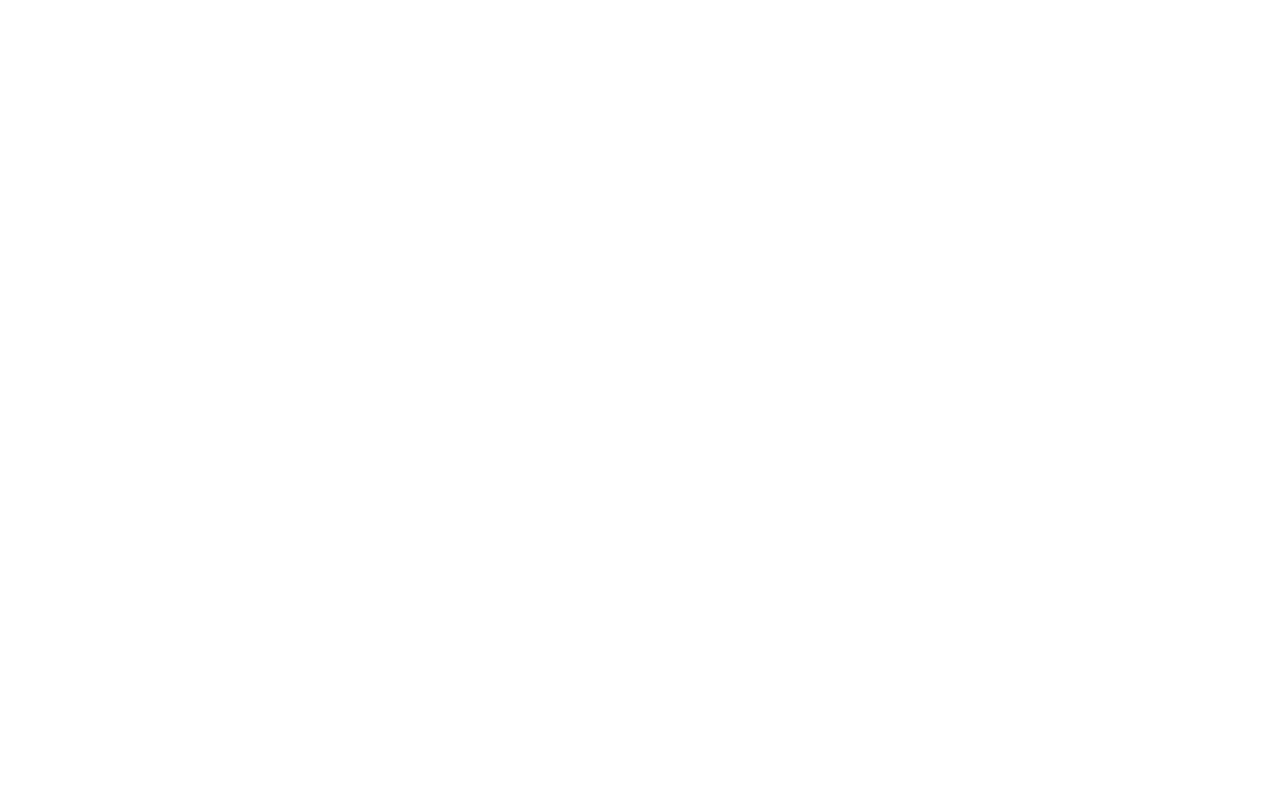
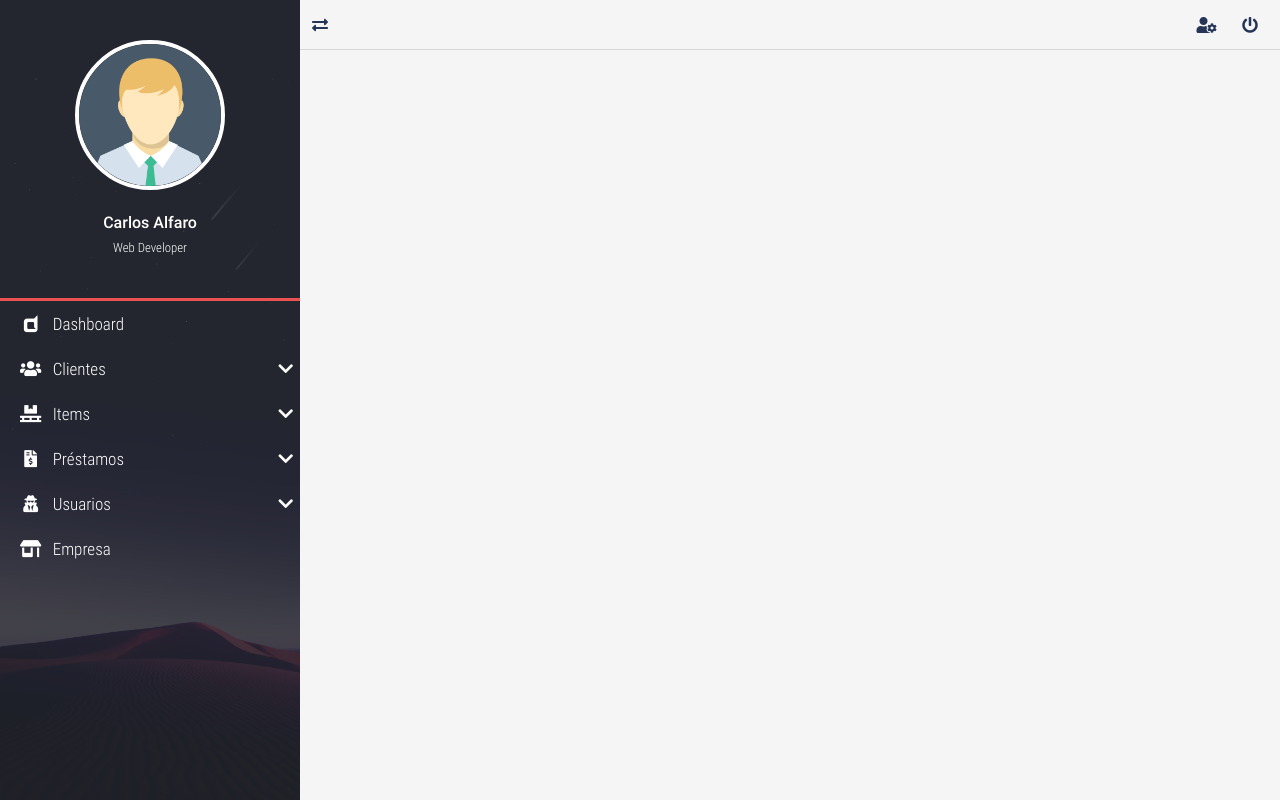
Before and after one commit to Wilo92/php, a PHP site: page /mysoftware/ in a window 1280 px wide. Before the commit the page is empty. Run offline with PHP 8.4, Linux system fonts and the light colour scheme; some libraries are stand-ins or nearby versions.

Commit message:
Add files via upload

```diff
--- /dev/null
+++ b/mysoftware/controladores/vistasControlador.php
@@ -0,0 +1,22 @@
+<?php
+    require_once "./modelos/vistasModelo.php";
+
+    class vistasControlador extends vistasModelo{
+        /*CONTROLADOR PARA OBTENER PLANTILLA */
+        public function obtener_plantilla_controlador(){
+            return require_once "./vistas/plantilla.php";
+        }
+        /*CONTROLADOR PARA OBTENER VISTAS*/
+        public function obtener_vistas_controlador(){
+            if(isset($_GET['views'])){
+                $ruta=explode("/",$_GET['views']);
+                $respuesta=vistasModelo::obtener_vistas_modelo($ruta[0]);
+
+            }else{
+                $respuesta="login";
+
+            }
+            return $respuesta;
+        }
+
+    }
--- a/mysoftware/index.php
+++ b/mysoftware/index.php
@@ -4,4 +4,4 @@
     require_once "./controladores/vistasControlador.php";
 
     $plantilla = new vistasControlador();
-    $plantilla ->  obtener_plantilla_controlador();
+    $plantilla ->obtener_plantilla_controlador();
--- /dev/null
+++ b/mysoftware/modelos/vistasModelo.php
@@ -0,0 +1,22 @@
+<?php
+    class vistasModelo{
+    /*MODELO PARA OBTENER LAS VISTAS*/
+    protected static function obtener_vistas_modelo($vistas){
+        $listaBlanca=[];
+        if(in_array($vistas,$listaBlanca)){
+            if(is_file("./vistas/contenidos/".$vistas."-view.php")){
+                $contenido="./vistas/contenidos/".$vistas."-view.php";
+
+            }else{
+                $contenido="404";
+
+            }
+
+        }elseif($vistas=="login" or $vistas=="index"){
+            $contenido="login";
+        }else{
+            $contenido="404";
+        }
+        return $contenido;
+    }
+}
--- /dev/null
+++ b/mysoftware/vistas/inc/Link.php
@@ -0,0 +1,23 @@
+<!-- Normalize V8.0.1 -->
+<link rel="stylesheet" href="<?php echo SERVERURL; ?>vistas/css/normalize.css">
+
+<!-- Bootstrap V4.3 -->
+<link rel="stylesheet" href="<?php echo SERVERURL; ?>vistas/css/bootstrap.min.css">
+
+<!-- Bootstrap Material Design V4.0 -->
+<link rel="stylesheet" href="<?php echo SERVERURL; ?>vistas/css/bootstrap-material-design.min.css">
+
+<!-- Font Awesome V5.9.0 -->
+<link rel="stylesheet" href="<?php echo SERVERURL; ?>vistas/css/all.css">
+
+<!-- Sweet Alerts V8.13.0 CSS file -->
+<link rel="stylesheet" href="<?php echo SERVERURL; ?>vistas/css/sweetalert2.min.css">
+
+<!-- Sweet Alert V8.13.0 JS file-->
+<script src="<?php echo SERVERURL; ?>vistas/js/sweetalert2.min.js" ></script>
+
+<!-- jQuery Custom Content Scroller V3.1.5 -->
+<link rel="stylesheet" href="<?php echo SERVERURL; ?>vistas/css/jquery.mCustomScrollbar.css">
+
+<!-- General Styles -->
+<link rel="stylesheet" href="<?php echo SERVERURL; ?>vistas/css/style.css">
--- /dev/null
+++ b/mysoftware/vistas/inc/NavBar.php
@@ -0,0 +1,11 @@
+<nav class="full-box navbar-info">
+    <a href="#" class="float-left show-nav-lateral">
+        <i class="fas fa-exchange-alt"></i>
+    </a>
+    <a href="user-update.html">
+        <i class="fas fa-user-cog"></i>
+    </a>
+    <a href="#" class="btn-exit-system">
+        <i class="fas fa-power-off"></i>
+    </a>
+</nav>
--- /dev/null
+++ b/mysoftware/vistas/inc/NavLateral.php
@@ -0,0 +1,91 @@
+<!-- Nav lateral -->
+<section class="full-box nav-lateral">
+    <div class="full-box nav-lateral-bg show-nav-lateral"></div>
+    <div class="full-box nav-lateral-content">
+        <figure class="full-box nav-lateral-avatar">
+            <i class="far fa-times-circle show-nav-lateral"></i>
+            <img src="<?php echo SERVERURL; ?>vistas/assets/avatar/Avatar.png" class="img-fluid" alt="Avatar">
+            <figcaption class="roboto-medium text-center">
+                Carlos Alfaro <br><small class="roboto-condensed-light">Web Developer</small>
+            </figcaption>
+        </figure>
+        <div class="full-box nav-lateral-bar"></div>
+        <nav class="full-box nav-lateral-menu">
+            <ul>
+                <li>
+                    <a href="home.html"><i class="fab fa-dashcube fa-fw"></i> &nbsp; Dashboard</a>
+                </li>
+
+                <li>
+                    <a href="#" class="nav-btn-submenu"><i class="fas fa-users fa-fw"></i> &nbsp; Clientes <i class="fas fa-chevron-down"></i></a>
+                    <ul>
+                        <li>
+                            <a href="client-new.html"><i class="fas fa-plus fa-fw"></i> &nbsp; Agregar Cliente</a>
+                        </li>
+                        <li>
+                            <a href="client-list.html"><i class="fas fa-clipboard-list fa-fw"></i> &nbsp; Lista de clientes</a>
+                        </li>
+                        <li>
+                            <a href="client-search.html"><i class="fas fa-search fa-fw"></i> &nbsp; Buscar cliente</a>
+                        </li>
+                    </ul>
+                </li>
+
+                <li>
+                    <a href="#" class="nav-btn-submenu"><i class="fas fa-pallet fa-fw"></i> &nbsp; Items <i class="fas fa-chevron-down"></i></a>
+                    <ul>
+                        <li>
+                            <a href="item-new.html"><i class="fas fa-plus fa-fw"></i> &nbsp; Agregar item</a>
+                        </li>
+                        <li>
+                            <a href="item-list.html"><i class="fas fa-clipboard-list fa-fw"></i> &nbsp; Lista de items</a>
+                        </li>
+                        <li>
+                            <a href="item-search.html"><i class="fas fa-search fa-fw"></i> &nbsp; Buscar item</a>
+                        </li>
+                    </ul>
+                </li>
+
+                <li>
+                    <a href="#" class="nav-btn-submenu"><i class="fas fa-file-invoice-dollar fa-fw"></i> &nbsp; Préstamos <i class="fas fa-chevron-down"></i></a>
+                    <ul>
+                        <li>
+                            <a href="reservation-new.html"><i class="fas fa-plus fa-fw"></i> &nbsp; Nuevo préstamo</a>
+                        </li>
+                        <li>
+                            <a href="reservation-reservation.html"><i class="far fa-calendar-alt fa-fw"></i> &nbsp; Reservaciones</a>
+                        </li>
+                        <li>
+                            <a href="reservation-pending.html"><i class="fas fa-hand-holding-usd fa-fw"></i> &nbsp; Préstamos</a>
+                        </li>
+                        <li>
+                            <a href="reservation-list.html"><i class="fas fa-clipboard-list fa-fw"></i> &nbsp; Finalizados</a>
+                        </li>
+                        <li>
+                            <a href="reservation-search.html"><i class="fas fa-search-dollar fa-fw"></i> &nbsp; Buscar por fecha</a>
+                        </li>
+                    </ul>
+                </li>
+
+                <li>
+                    <a href="#" class="nav-btn-submenu"><i class="fas  fa-user-secret fa-fw"></i> &nbsp; Usuarios <i class="fas fa-chevron-down"></i></a>
+                    <ul>
+                        <li>
+                            <a href="user-new.html"><i class="fas fa-plus fa-fw"></i> &nbsp; Nuevo usuario</a>
+                        </li>
+                        <li>
+                            <a href="user-list.html"><i class="fas fa-clipboard-list fa-fw"></i> &nbsp; Lista de usuarios</a>
+                        </li>
+                        <li>
+                            <a href="user-search.html"><i class="fas fa-search fa-fw"></i> &nbsp; Buscar usuario</a>
+                        </li>
+                    </ul>
+                </li>
+
+                <li>
+                    <a href="company.html"><i class="fas fa-store-alt fa-fw"></i> &nbsp; Empresa</a>
+                </li>
+            </ul>
+        </nav>
+    </div>
+</section>
--- /dev/null
+++ b/mysoftware/vistas/inc/Script.php
@@ -0,0 +1,24 @@
+<!--=============================================
+	=            Include JavaScript files           =
+	==============================================-->
+<!-- jQuery V3.4.1 -->
+<script src="<?php echo SERVERURL; ?>vistas/js/jquery-3.4.1.min.js"></script>
+
+<!-- popper -->
+<script src="<?php echo SERVERURL; ?>vistas/js/popper.min.js"></script>
+
+<!-- Bootstrap V4.3 -->
+<script src="<?php echo SERVERURL; ?>vistas/js/bootstrap.min.js"></script>
+
+<!-- jQuery Custom Content Scroller V3.1.5 -->
+<script src="<?php echo SERVERURL; ?>vistas/js/jquery.mCustomScrollbar.concat.min.js"></script>
+
+<!-- Bootstrap Material Design V4.0 -->
+<script src="<?php echo SERVERURL; ?>vistas/js/bootstrap-material-design.min.js"></script>
+<script>
+    $(document).ready(function() {
+        $('body').bootstrapMaterialDesign();
+    });
+</script>
+
+<script src="<?php echo SERVERURL; ?>vistas/js/main.js"></script>
--- a/mysoftware/vistas/plantilla.php
+++ b/mysoftware/vistas/plantilla.php
@@ -0,0 +1,36 @@
+<!DOCTYPE html>
+<html lang="es">
+
+<head>
+    <meta charset="UTF-8">
+    <meta name="viewport" content="width=device-width, user-scalable=no, initial-scale=1.0, maximum-scale=1.0, minimum-scale=1.0">
+    <title><?php echo "company" ?></title>
+    <?php include "./vistas/inc/Link.php"; ?>
+
+
+
+</head>
+
+<body>
+
+    <!-- Main container -->
+    <main class="full-box main-container">
+        <!---------nav lateral--------->
+        <?php include "./vistas/inc/NavLateral.php"; ?>
+
+        <!-- Page content -->
+        <section class="full-box page-content">
+            <?php include "./vistas/inc/NavBar.php"; ?>
+
+
+
+        </section>
+    </main>
+
+    <?php include "./vistas/inc/Script.php";?>
+
+
+
+</body>
+
+</html>
```
